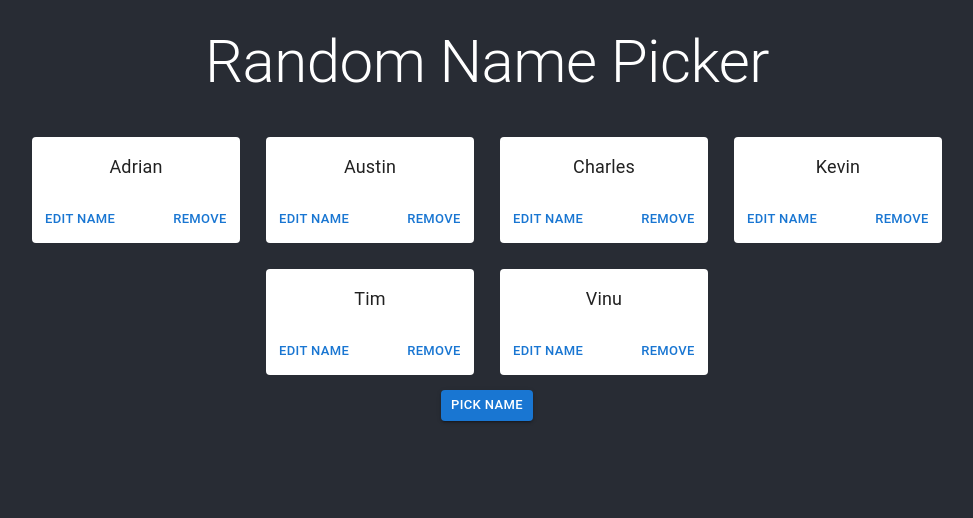
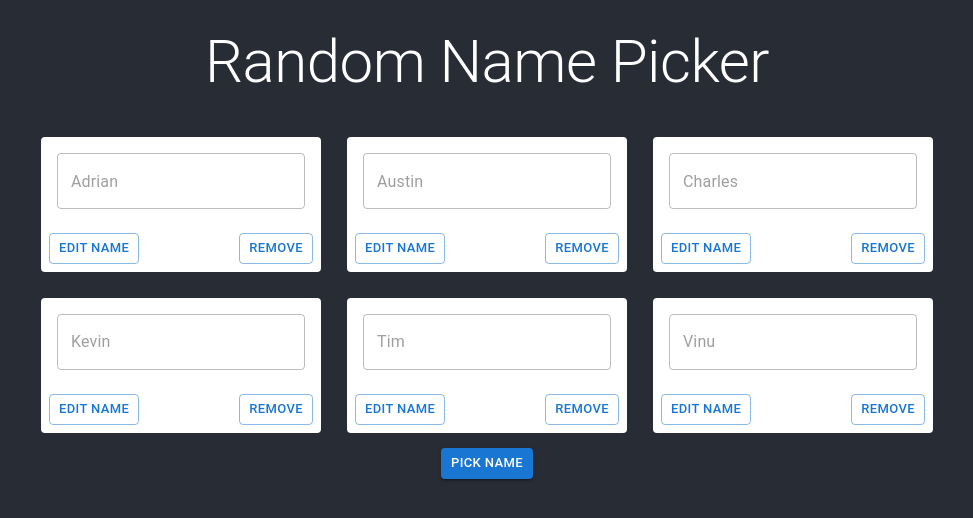
Before and after one commit to adrifern48/random-name-picker, a React (Create React App) app: page / in a window 1280 px wide. Shown: the top 518 px of the page, without its empty margins (153-1126 px from the left). Built offline with nearby package versions, Linux system fonts and the light colour scheme.

Commit message:
use textfield in namecard and implement handlers

```diff
--- a/src/components/NameCard.jsx
+++ b/src/components/NameCard.jsx
@@ -4,15 +4,31 @@ import CardActions from '@mui/material/CardActions';
 import CardContent from '@mui/material/CardContent';
 import Button from '@mui/material/Button';
 import Grid from '@mui/material/Grid';
-import Typography from '@mui/material/Typography';
+import TextField from '@mui/material/TextField';
 
 const NameCard = (props) => {
+  const [text, setText] = React.useState(props.text);
+  const [editName, setEditName ] = React.useState(false);
+
+  const handleNameChange = (e) => {
+    setText(e.target.value);
+  };
+
+  const handleKeyPress = (e) => {
+    if (e.key === 'Enter') {
+      setEditName(false);
+    }
+  };
+
   return (
     <Card sx={{ minWidth: '8em', margin: '0.5em' }} variant={props.picked && 'outlined'}>
       <CardContent>
-        <Typography sx={{ fontSize: 18 }}>
-          {props.text}
-        </Typography>
+      <TextField
+          disabled={!editName}
+          defaultValue={text}
+          onChange={handleNameChange}
+          onKeyDown={handleKeyPress}
+      />
       </CardContent>
       <CardActions>
         <Grid
@@ -21,8 +37,8 @@ const NameCard = (props) => {
           justifyContent="space-between"
           alignItems="center"
         >
-          <Button size="small">Edit Name</Button>
-          <Button size="small">Remove</Button>
+          <Button size="small" onClick={() => setEditName(true)} variant="outlined">Edit Name</Button>
+          <Button size="small" variant="outlined">Remove</Button>
         </Grid>
       </CardActions>
     </Card>
```
